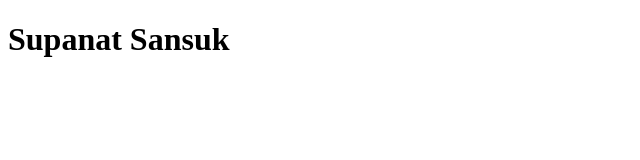
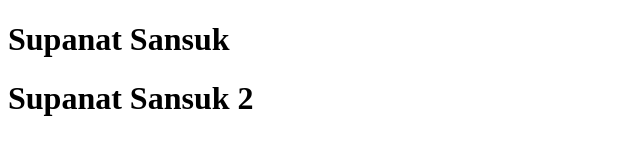
Before and after one commit to Supanat-Sansuk/Basic_git, a plain HTML site: page index.html in a window 1280 px wide. Shown: the whole page, without its empty margins (0-640 px from the left). Drawn offline with Linux system fonts and the light colour scheme.

Commit message:
Supanat V2

```diff
--- a/index.html
+++ b/index.html
@@ -9,6 +9,7 @@
 
 <body>
     <h1>Supanat Sansuk</h1>
+    <h1>Supanat Sansuk 2</h1>
 </body>
 
 </html>
```
